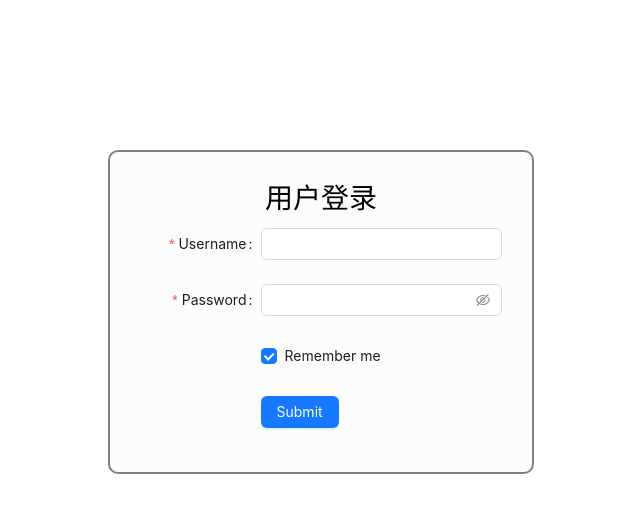
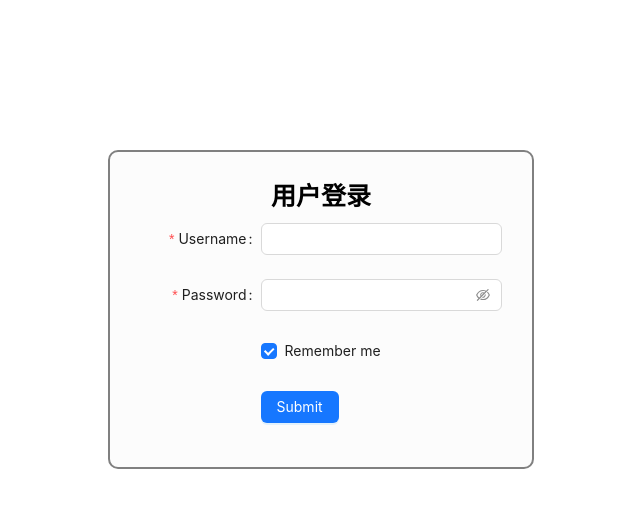
Before and after one commit to ch-1105/train, a Vue app in the folder train-web/: page /login in a window 1280 px wide. Shown: the top 512 px of the page, without its empty margins (319-959 px from the left). Built offline with nearby package versions, Linux system fonts and the light colour scheme.

Commit message:
添加登录页面

```diff
--- a/train-web/src/views/login-page.vue
+++ b/train-web/src/views/login-page.vue
@@ -54,7 +54,7 @@ const onFinishFailed = errorInfo => {
 };
 </script>
 <style>
-.h1{
+.login-main h1{
   font-size: 25px;
   font-weight: bold;
 }
```
